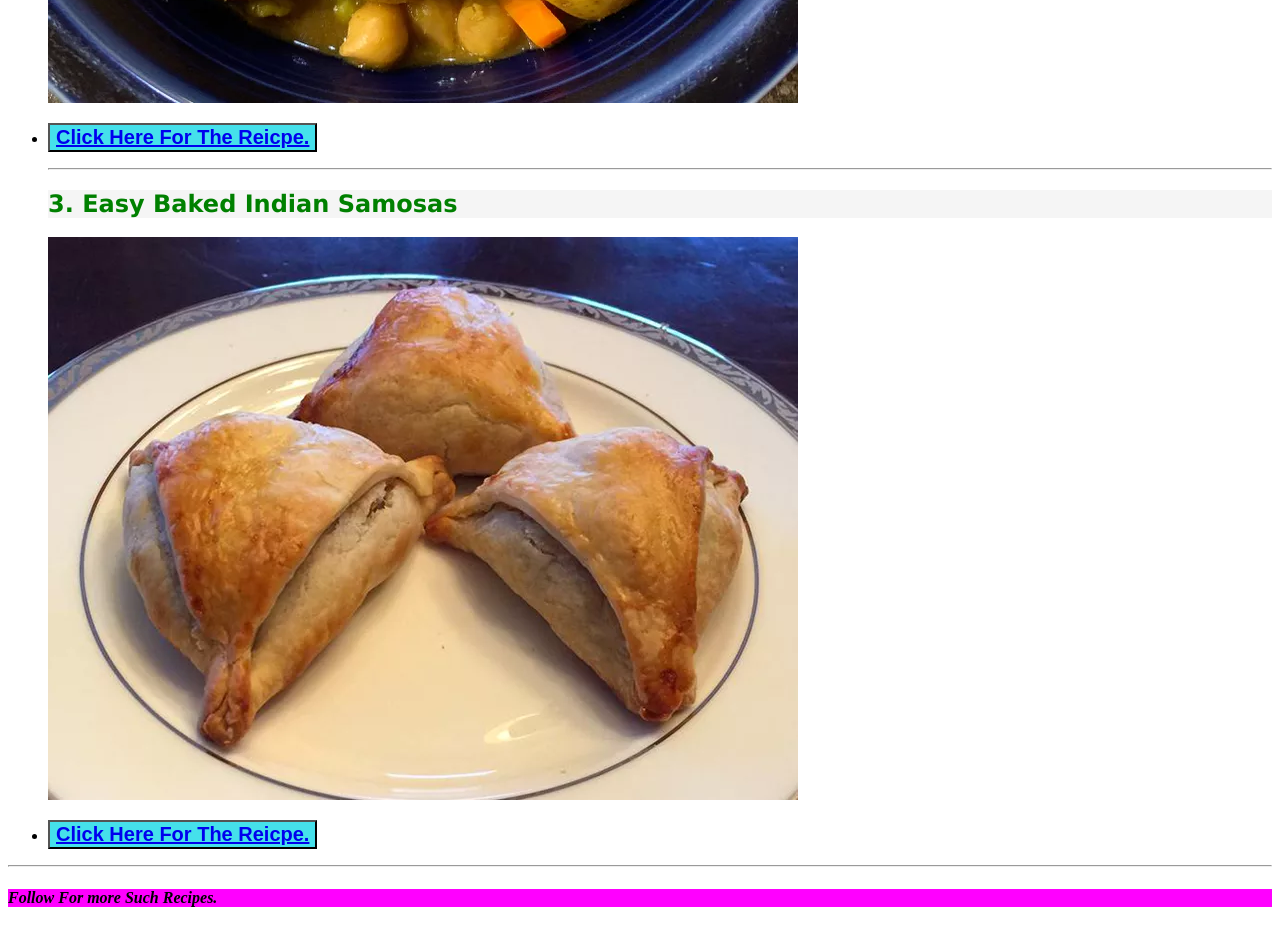
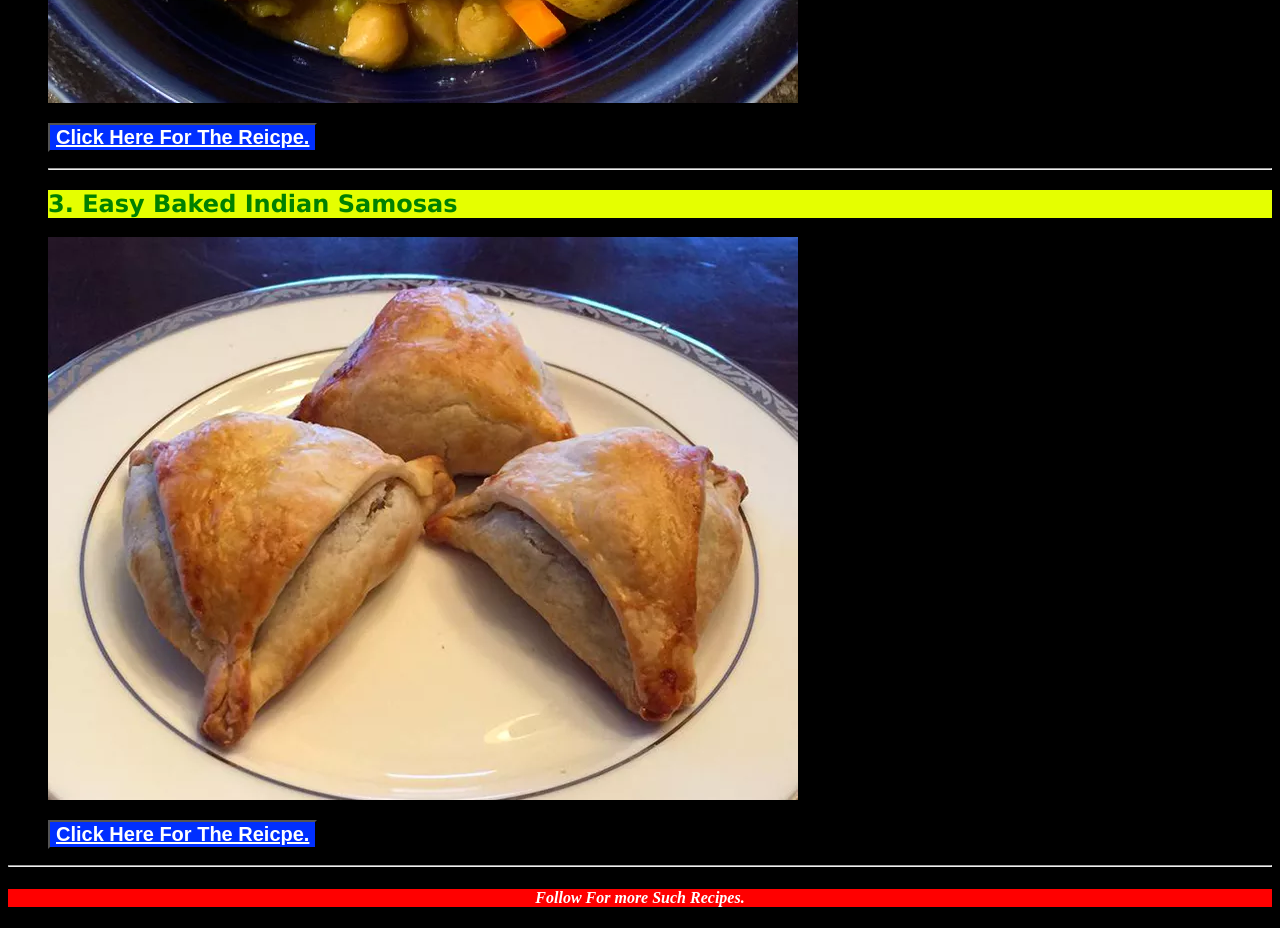
Before and after one commit to AnujAgrawall/odin-recipes, a plain HTML site: page index.html in a window 1280 px wide. Shown: the part 1260-2188 px from the top of the page. Drawn offline with Linux system fonts and the light colour scheme.

Commit message:
odin-recipes

```diff
--- a/index.html
+++ b/index.html
@@ -7,7 +7,9 @@
     <title>Odin-Recipes</title>
     <link rel="stylesheet" href="style.css">
     <style>
-
+       body {
+        background-color: rgb(0, 0, 0);
+       }
       #my {
         background-color: rgb(235, 228, 203);
         color: black;
@@ -19,6 +21,7 @@
     </style>
 </head>
 <body>
+
   <div>Odin-Recipes</div>
     <p id="my">Some Great Indian Recipes Of All Time.</p>
 
--- a/style.css
+++ b/style.css
@@ -4,18 +4,29 @@ div {
     font-size: 37px;
     text-align: center;
     font-weight: bold;
+
   }
   button{
-    background-color: rgb(27, 218, 231, 0.815);
+    background-color: rgb(0, 47, 255);
     font-size: 20px;
     text-align: left;
     font-weight: bold;
   }
   h2{
-    background-color: whitesmoke;
+    background-color: rgb(229, 255, 0);
     font-family: 'Lucida Sans', 'Lucida Sans Regular', 'Lucida Grande', 'Lucida Sans Unicode', Geneva, Verdana, sans-serif;
     color: green;
-}
-h4{
-    background-color: magenta;
-}
+    }
+    h4{
+        background-color: rgb(255, 0, 0);
+        color: white;
+        font-weight: bold;
+        text-align: center;
+    }
+    ol{
+        background-color: rgb(255, 0, 0);
+    }
+    a {
+
+        color: rgb(255, 255, 255);
+    }
```
